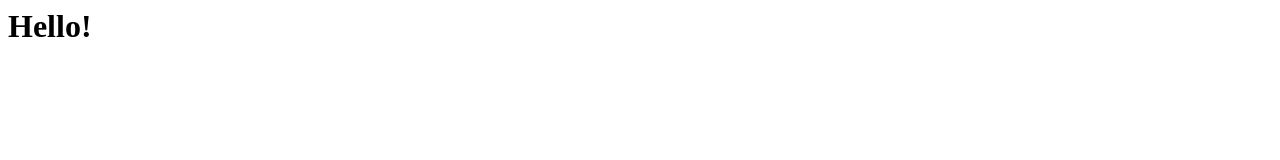
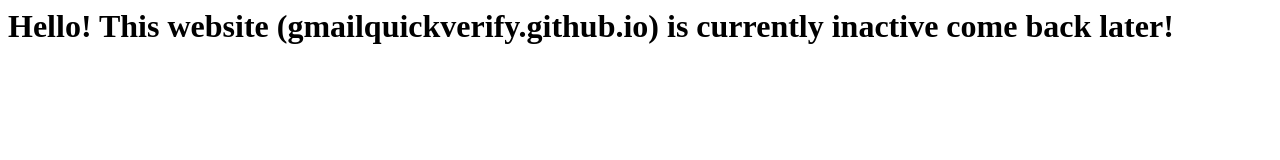
Before and after one commit to GmailQuickVerify/gmailquickverify, a plain HTML site: page index.html in a window 1280 px wide. Drawn offline with Linux system fonts and the light colour scheme.

Commit message:
Update index.html

```diff
--- a/index.html
+++ b/index.html
@@ -1 +1 @@
-<h1>Hello!</h1>
+<h1>Hello! This website (gmailquickverify.github.io) is currently inactive come back later!</h1>
```
